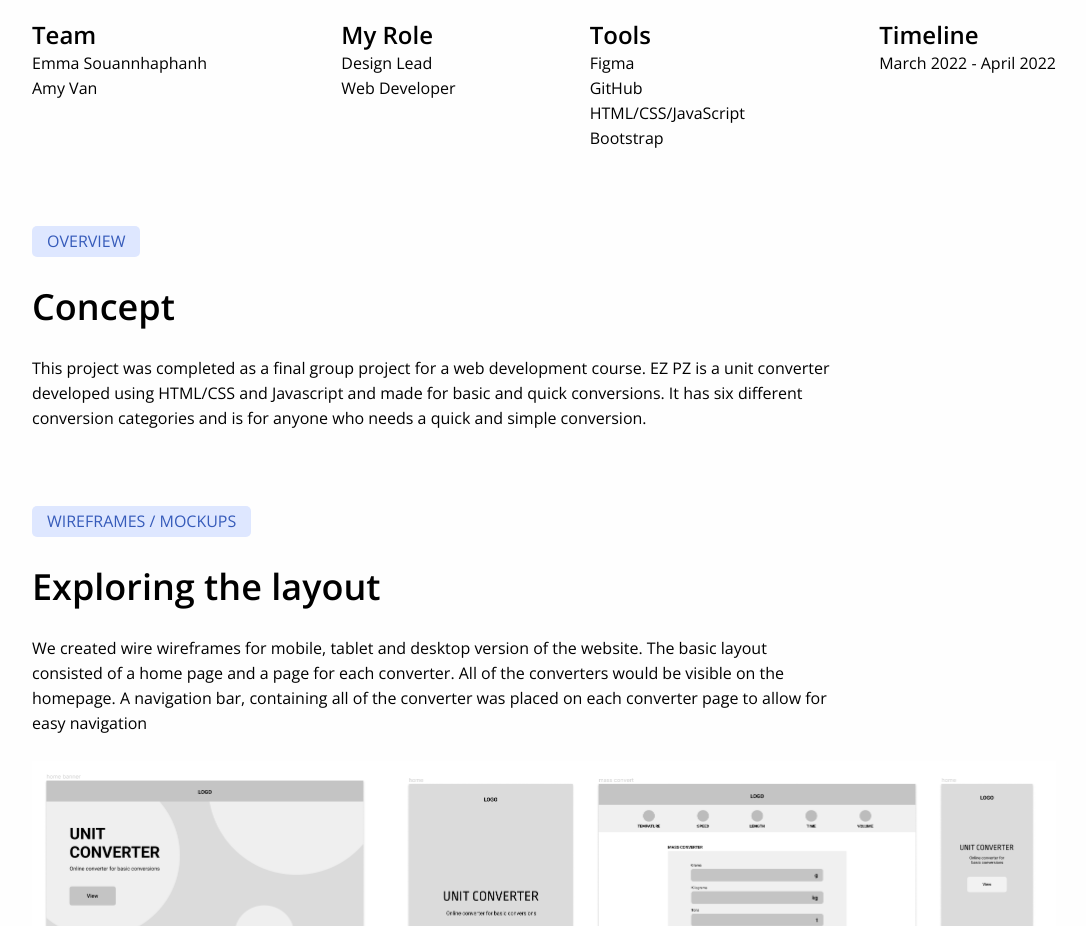
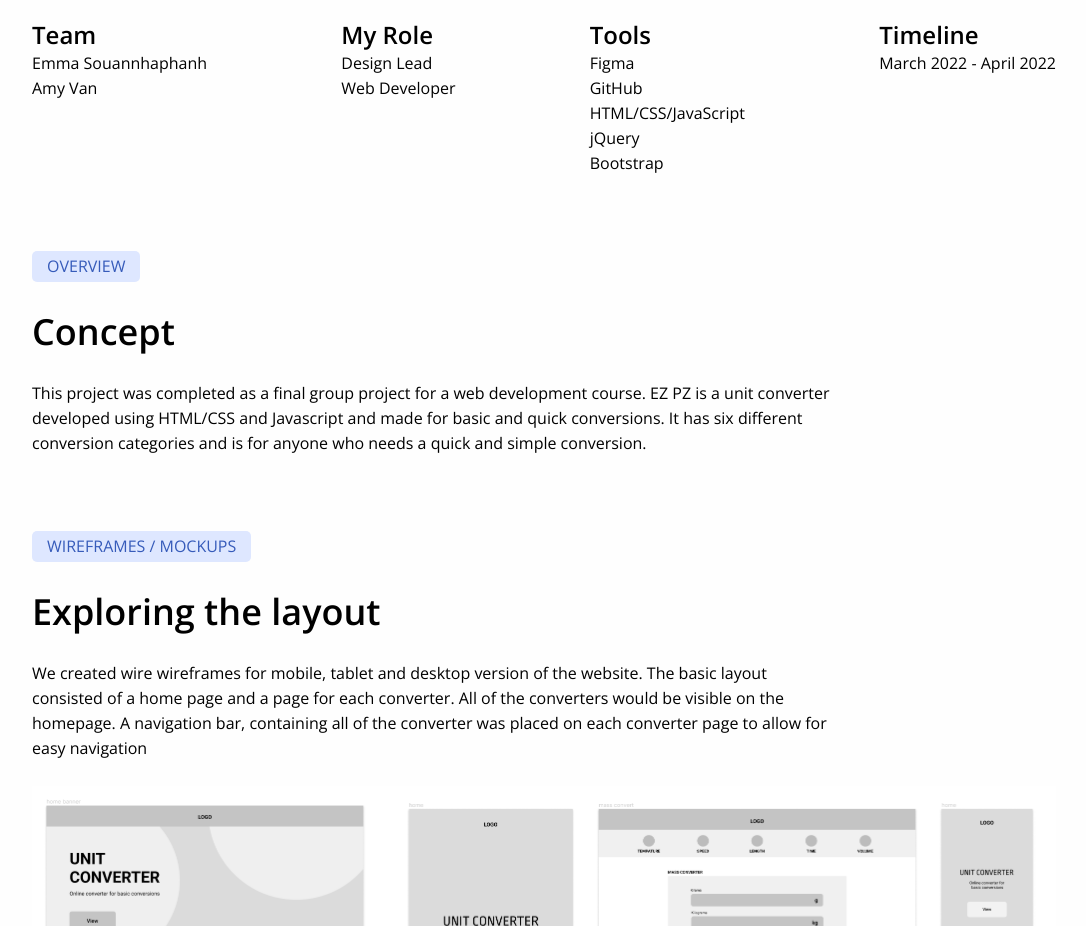
Before and after one commit to acce8711/Portfolio_Website, a plain HTML site: page piecePage.html in a window 1280 px wide. Shown: the part 780-1706 px from the top of the page, without its empty margins (96-1182 px from the left). Drawn offline with nearby package versions, Linux system fonts and the light colour scheme.

Commit message:
Update piecePage.html

```diff
--- a/piecePage.html
+++ b/piecePage.html
@@ -53,6 +53,7 @@
                     <p>Figma</p>
                     <p>GitHub</p>
                     <p>HTML/CSS/JavaScript</p>
+                    <p>jQuery</p>
                     <p>Bootstrap</p>
                 </div>
                 <div class="timeline">
```
